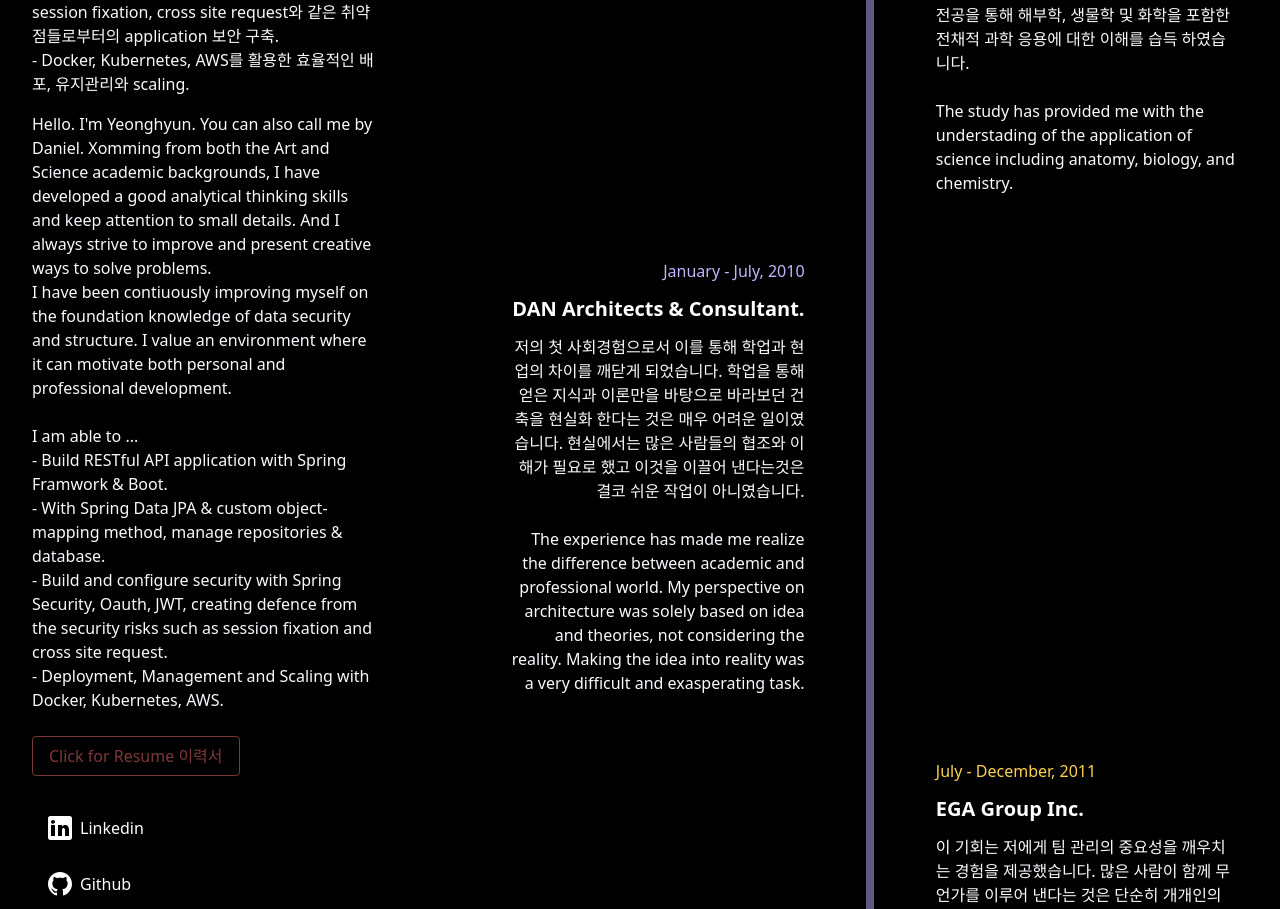
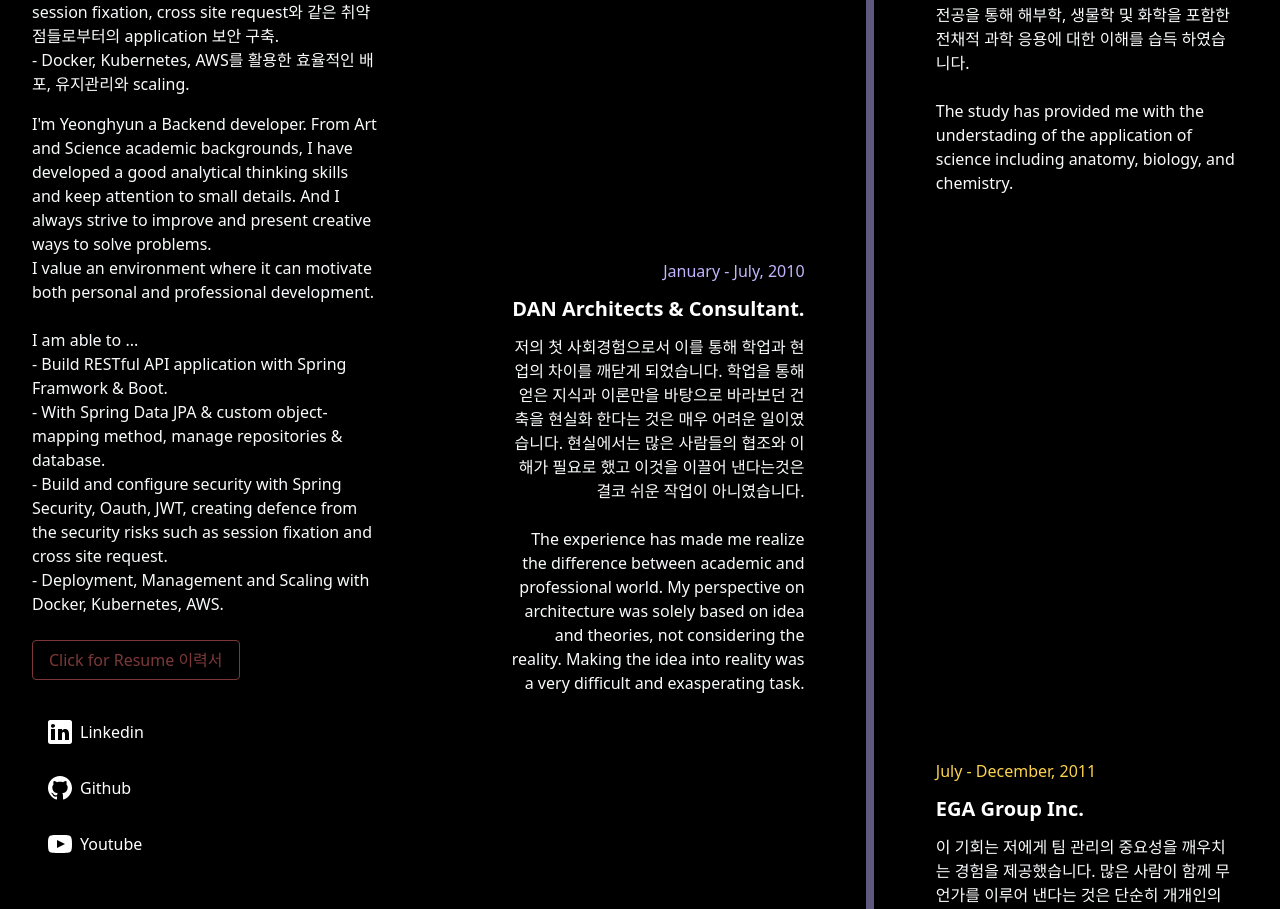
Before and after one commit to yhdchoi/portfolio, a Vue app: page /about in a window 1280 px wide. Shown: the part 847-1756 px from the top of the page. Built offline with nearby package versions, Linux system fonts and the light colour scheme.

Commit message:
Update About.vue

```diff
--- a/src/views/About.vue
+++ b/src/views/About.vue
@@ -36,14 +36,12 @@
             scaling.
           </p>
           <p class="text-sm md:text-base text-gray-50 mb-4">
-            Hello. I'm Yeonghyun. You can also call me by Daniel. Xomming from
-            both the Art and Science academic backgrounds, I have developed a
-            good analytical thinking skills and keep attention to small details.
-            And I always strive to improve and present creative ways to solve
-            problems. <br />
-            I have been contiuously improving myself on the foundation knowledge
-            of data security and structure. I value an environment where it can
-            motivate both personal and professional development.
+            I'm Yeonghyun a Backend developer. From Art and Science academic
+            backgrounds, I have developed a good analytical thinking skills and
+            keep attention to small details. And I always strive to improve and
+            present creative ways to solve problems. <br />
+            I value an environment where it can motivate both personal and
+            professional development.
             <br />
             <br />
             I am able to ... <br />
```
